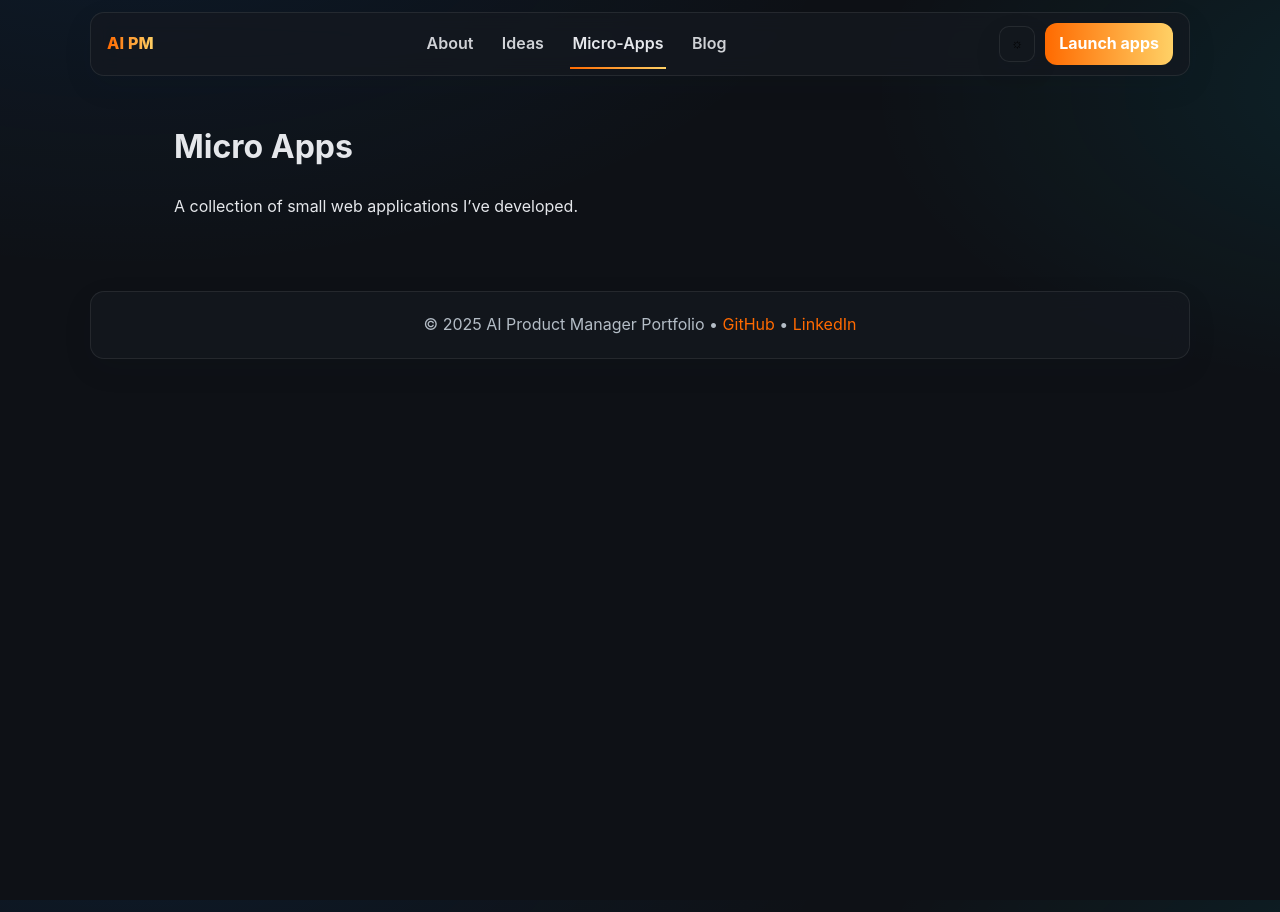
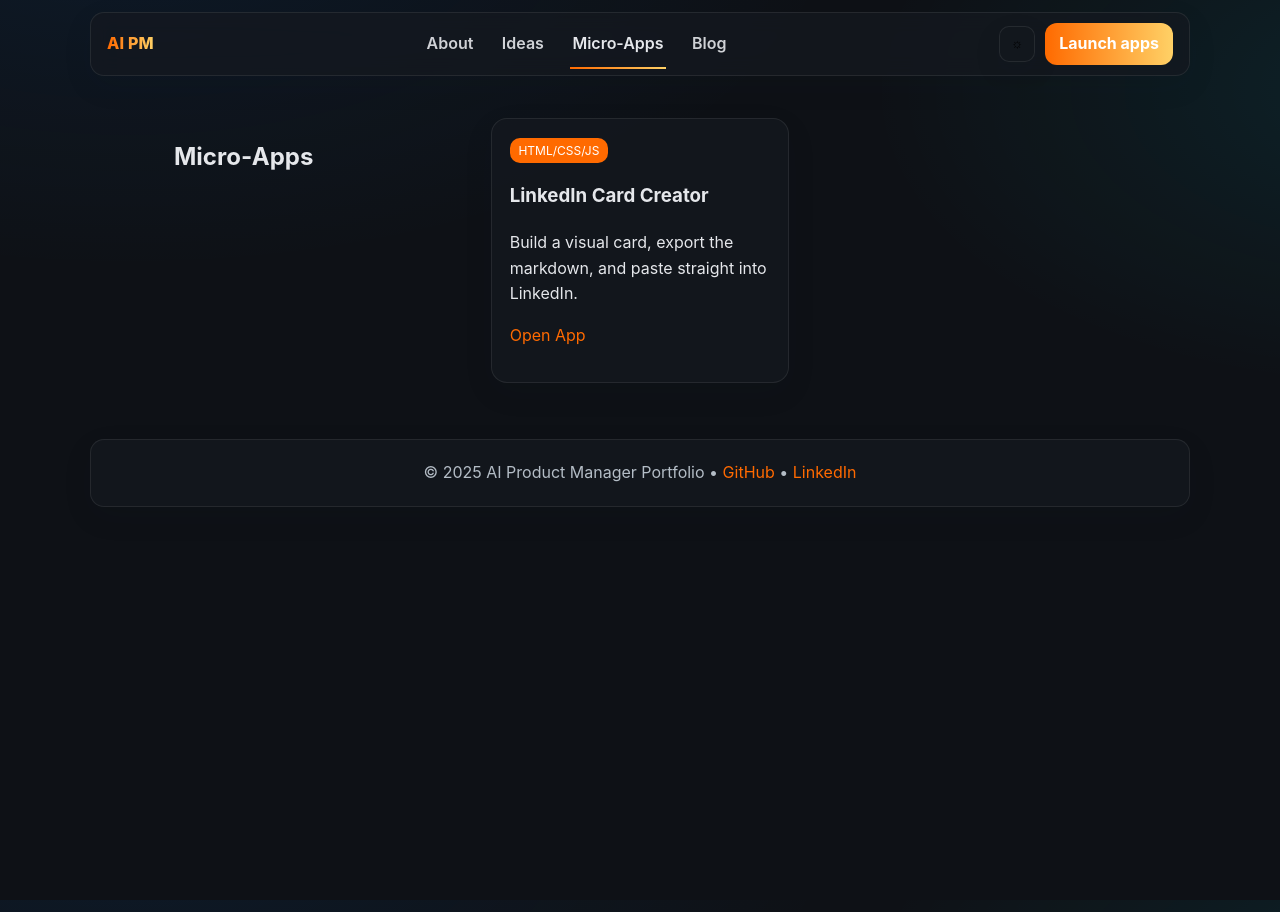
Before and after one commit to SatyaDileep/SatyaDileep.github.io, a Jekyll site: the page built from micro-apps.md, in a window 1280 px wide. Built offline with Jekyll 4.4.1, drawn with Linux system fonts in a browser that asks for light colours; our own code applies the rules of GitHub Pages for plain Markdown files.

Commit message:
Update micro-apps.md

```diff
--- a/micro-apps.md
+++ b/micro-apps.md
@@ -1,3 +1,16 @@
-# Micro Apps
+---
+layout: default
+title: Micro‑Apps
+permalink: /micro-apps/
+---
 
-A collection of small web applications I’ve developed.
+<section id="micro-apps" class="grid">
+  <h2 class="section-title">Micro‑Apps</h2>
+
+  <div class="card">
+    <span class="badge">HTML/CSS/JS</span>
+    <h3>LinkedIn Card Creator</h3>
+    <p>Build a visual card, export the markdown, and paste straight into LinkedIn.</p>
+    <p><a href="{{ '/apps/linkedin-card.html' | relative_url }}" target="_blank">Open App</a></p>
+  </div>
+</section>
```
